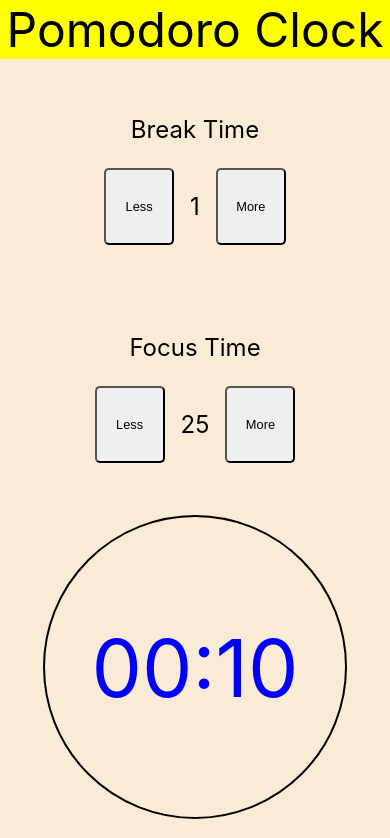
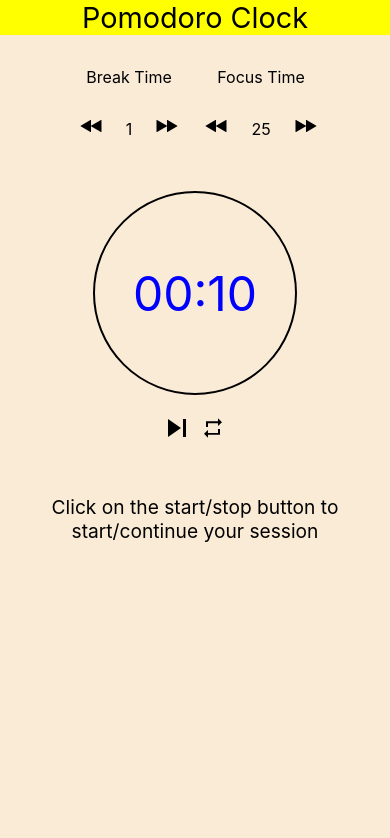
Before and after one commit to NikolaPerisic/react-pomodoro-clock, a React (Create React App) app: page / in a window 390 px wide. Shown: the top 838 px of the page. Built offline with nearby package versions, Linux system fonts and the light colour scheme.

Commit message:
added icons and fixed el position

```diff
--- a/package.json
+++ b/package.json
@@ -5,6 +5,7 @@
   "dependencies": {
     "react": "^16.8.1",
     "react-dom": "^16.8.1",
+    "react-icons": "^3.4.0",
     "react-scripts": "2.1.5"
   },
   "scripts": {
--- a/src/components/BreakComponent/BreakComponent.js
+++ b/src/components/BreakComponent/BreakComponent.js
@@ -1,5 +1,7 @@
 import React from "react";
 import classes from "./BreakComponent.module.css";
+import { IoIosFastforward } from "react-icons/io";
+import { IoIosRewind } from "react-icons/io";
 
 const breakComponent = props => {
 	return (
@@ -7,9 +9,13 @@ const breakComponent = props => {
 			<div className={classes.MainDiv}>
 				<p>Break Time</p>
 				<div className={classes.Break}>
-					<button onClick={() => props.clicked("less", "break")}>Less</button>
+					<button onClick={() => props.clicked("less", "break")}>
+						<IoIosRewind />
+					</button>
 					<p>{props.breakTime}</p>
-					<button onClick={() => props.clicked("more", "break")}>More</button>
+					<button onClick={() => props.clicked("more", "break")}>
+						<IoIosFastforward />
+					</button>
 				</div>
 			</div>
 		</div>
--- a/src/components/BreakComponent/BreakComponent.module.css
+++ b/src/components/BreakComponent/BreakComponent.module.css
@@ -26,9 +26,34 @@
 	display: block;
 	cursor: pointer;
 	width: 70px;
-	border-radius: 5px;
-	font-size: 0.8rem;
+	outline: none;
+	border: none;
+	font-size: 1.8rem;
+	background: transparent;
 }
 .Break p {
 	padding: 0 1rem;
 }
+
+.sessionIcons {
+	size: 2rem;
+	color: blue;
+}
+
+@media (max-width: 540px) {
+	.Wrapper,
+	.Break p {
+		padding: 0;
+	}
+	.MainDiv {
+		width: 100px;
+		padding: 1rem;
+	}
+	.MainDiv p {
+		font-size: 1rem;
+	}
+	.Break button {
+		width: 70px;
+		font-size: 1.5rem;
+	}
+}
--- a/src/components/ClockComponent/ClockComponent.js
+++ b/src/components/ClockComponent/ClockComponent.js
@@ -1,6 +1,8 @@
 import React from "react";
 import classes from "./ClockComponent.module.css";
 import Aux from "../../hoc/Aux";
+import { IoMdSkipForward } from "react-icons/io";
+import { IoMdRepeat } from "react-icons/io";
 
 const clockComponent = props => {
 	return (
@@ -11,8 +13,12 @@ const clockComponent = props => {
 				</div>
 			</div>
 			<div>
-				<button onClick={props.startTimer}>Start/Stop</button>
-				<button onClick={props.reset}>Reset</button>
+				<button onClick={props.startTimer}>
+					<IoMdSkipForward />
+				</button>
+				<button onClick={props.reset}>
+					<IoMdRepeat />
+				</button>
 			</div>
 		</Aux>
 	);
--- a/src/components/ClockComponent/ClockComponent.module.css
+++ b/src/components/ClockComponent/ClockComponent.module.css
@@ -13,3 +13,25 @@
 	color: blue;
 	font-size: 5rem;
 }
+
+button {
+	font-size: 2rem;
+	background-color: transparent;
+	outline: none;
+	border: none;
+	display: inline-block;
+	cursor: pointer;
+}
+
+@media (max-width: 540px) {
+	.Circle {
+		width: 200px;
+		height: 200px;
+	}
+	.Clock {
+		font-size: 3rem;
+	}
+	button {
+		font-size: 1.5rem;
+	}
+}
--- a/src/components/FocusComponent/FocusComponent.js
+++ b/src/components/FocusComponent/FocusComponent.js
@@ -1,5 +1,7 @@
 import React from "react";
 import classes from "../BreakComponent/BreakComponent.module.css";
+import { IoIosFastforward } from "react-icons/io";
+import { IoIosRewind } from "react-icons/io";
 
 const focusComponent = props => {
 	return (
@@ -7,9 +9,13 @@ const focusComponent = props => {
 			<div className={classes.MainDiv}>
 				<p>Focus Time</p>
 				<div className={classes.Break}>
-					<button onClick={() => props.clicked("less", "focus")}>Less</button>
+					<button onClick={() => props.clicked("less", "focus")}>
+						<IoIosRewind />
+					</button>
 					<p>{props.focusTime}</p>
-					<button onClick={() => props.clicked("more", "focus")}>More</button>
+					<button onClick={() => props.clicked("more", "focus")}>
+						<IoIosFastforward />
+					</button>
 				</div>
 			</div>
 		</div>
--- a/src/components/InfoComponent/InfoComponent.module.css
+++ b/src/components/InfoComponent/InfoComponent.module.css
@@ -1,4 +1,10 @@
 .Info p {
 	margin: 1rem auto;
 	font-size: 2rem;
+	padding: 2rem;
 }
+@media (max-width: 540px) {
+	.Info p {
+		font-size: 1.2rem;
+	}
+}
--- a/src/containers/Pomodoro.module.css
+++ b/src/containers/Pomodoro.module.css
@@ -7,9 +7,8 @@ body {
 	text-align: center;
 	display: flex;
 	flex-direction: column;
-	flex-wrap: wrap;
-	justify-content: stretch;
 	align-items: center;
+	height: 100%;
 }
 .Pomodoro header {
 	text-align: center;
@@ -18,3 +17,9 @@ body {
 	font-size: 3rem;
 	width: 100%;
 }
+
+@media (max-width: 540px) {
+	.Pomodoro header {
+		font-size: 1.8rem;
+	}
+}
--- a/src/index.css
+++ b/src/index.css
@@ -1,3 +1,8 @@
+html,
+body {
+	height: 100vh;
+}
+
 body {
 	background-color: #95a5a6;
 	margin: 0;
```
Also changed, not shown: 1 other file (tests, documents, lock files or other folders).
